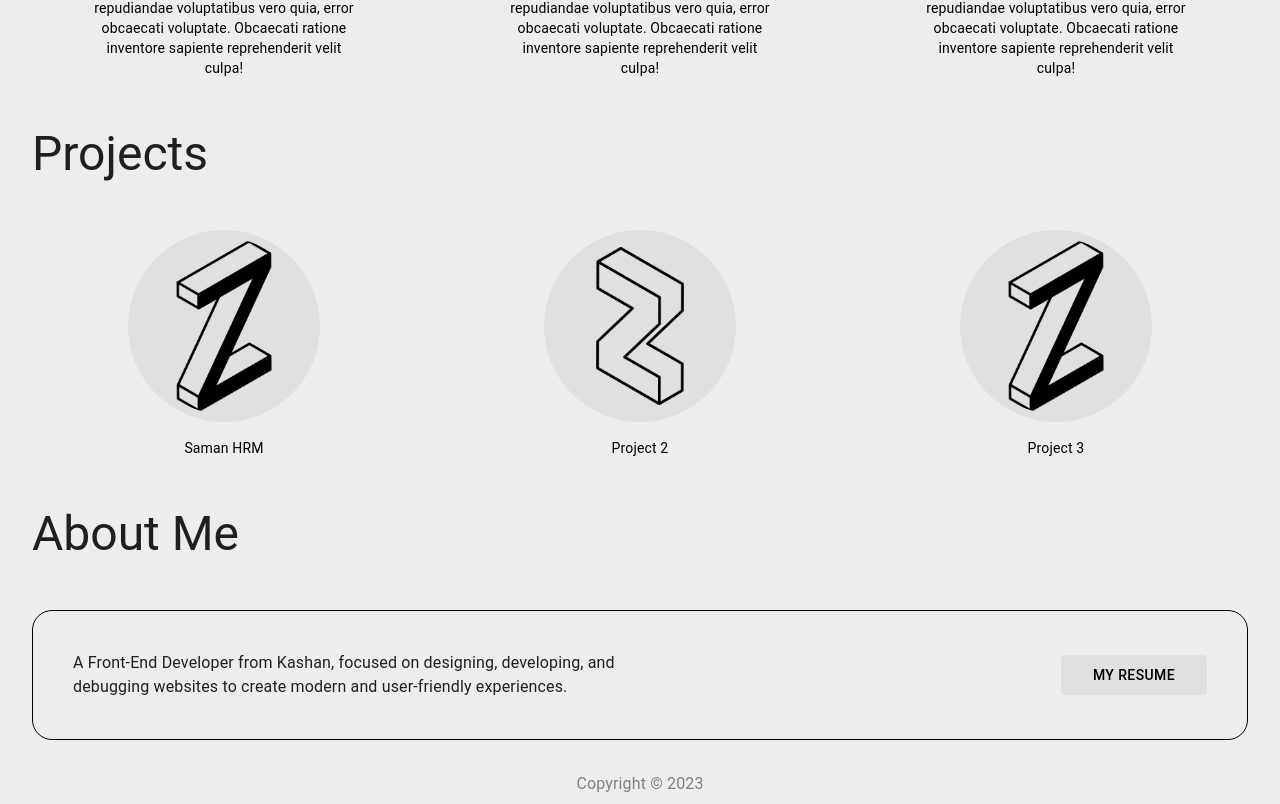
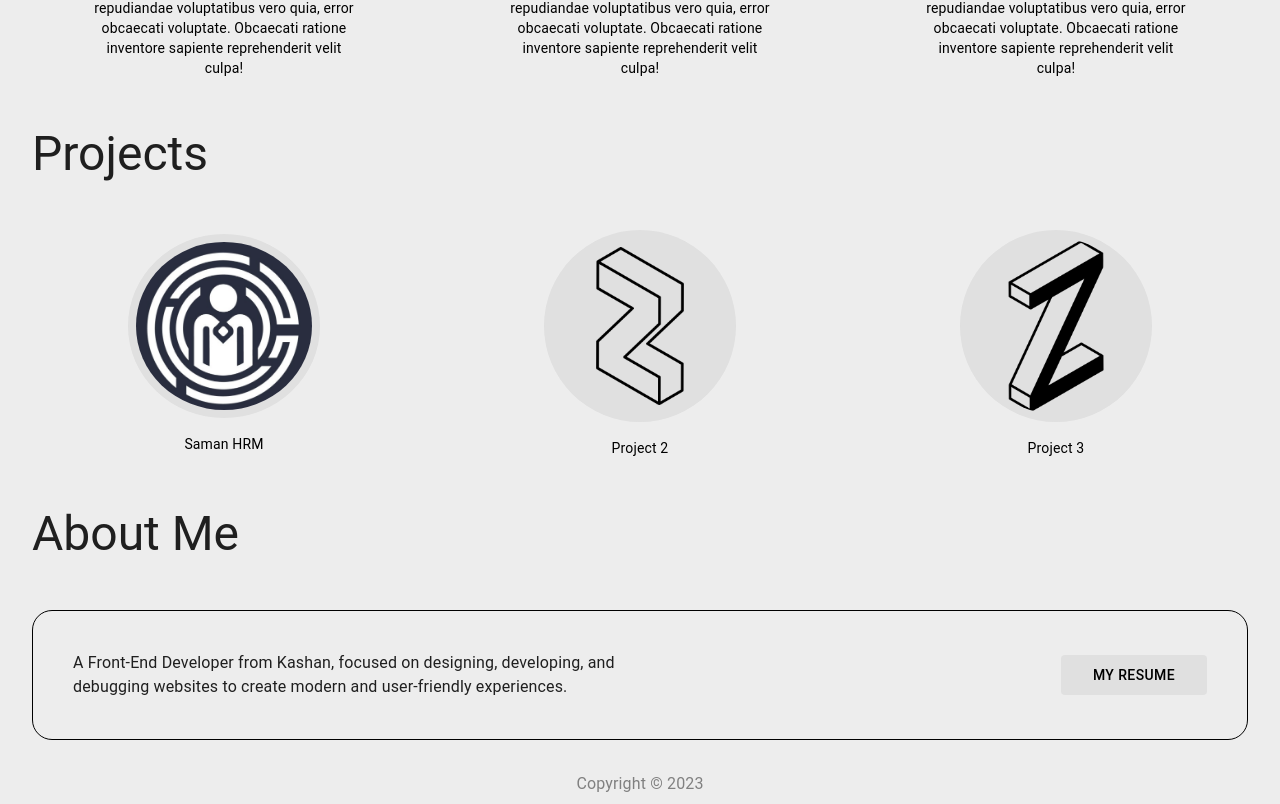
Before and after one commit to sina-zinsaz/my-blog, a Next.js app: page / in a window 1280 px wide. Shown: the part 784-1588 px from the top of the page. Built offline with nearby package versions, Linux system fonts and the light colour scheme.

Commit message:
add project saman and image

```diff
--- a/src/app/constants/projects.ts
+++ b/src/app/constants/projects.ts
@@ -1,5 +1,5 @@
 export const projects = [
-    { imageSrc: "assets/images/logoZ.png", title: "Saman HRM" , link:'https://armanteam.ir/saman-hrm/' },
+    { imageSrc: "assets/images/projects/saman.png", title: "Saman HRM" , link:'https://armanteam.ir/saman-hrm/' },
     { imageSrc: "assets/images/logoZ_2.png", title: "Project 2" },
     { imageSrc: "assets/images/logoZ.png", title: "Project 3" },
   ];
```
Also changed, not shown: public/assets/images/projects/saman.png (added).
